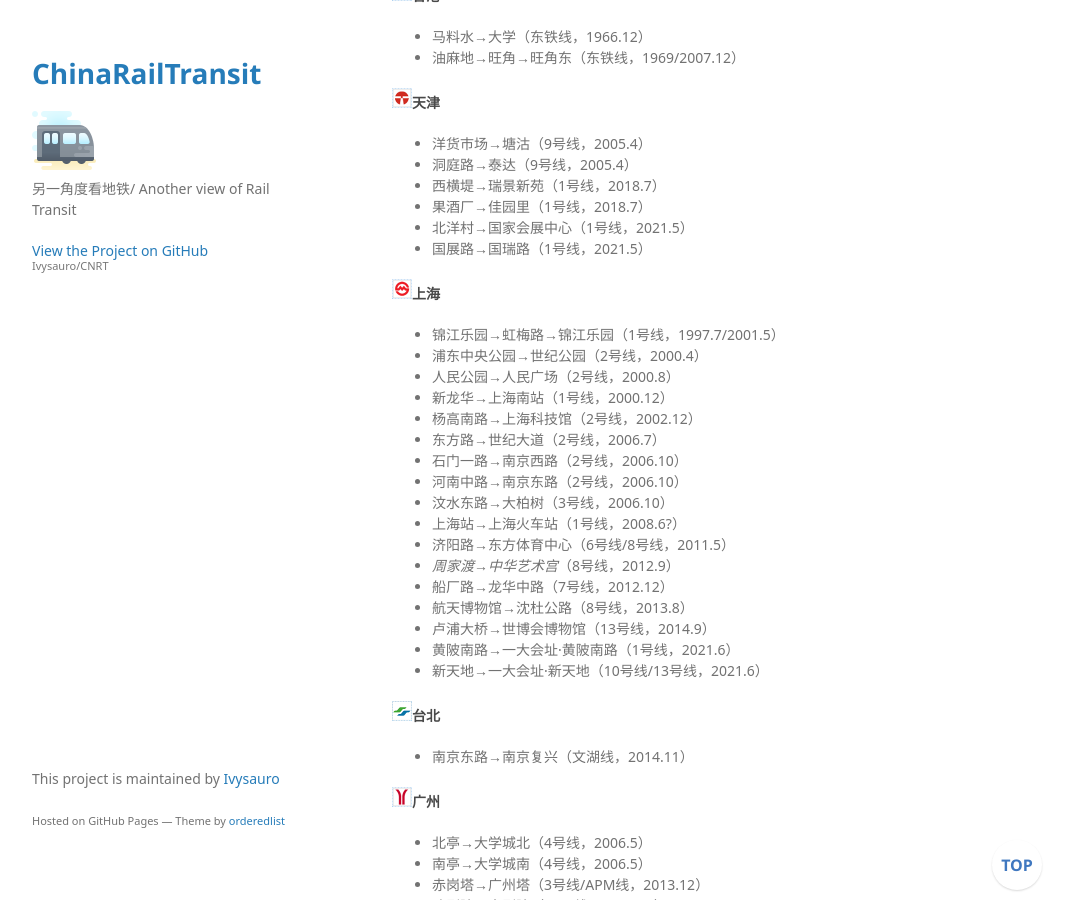
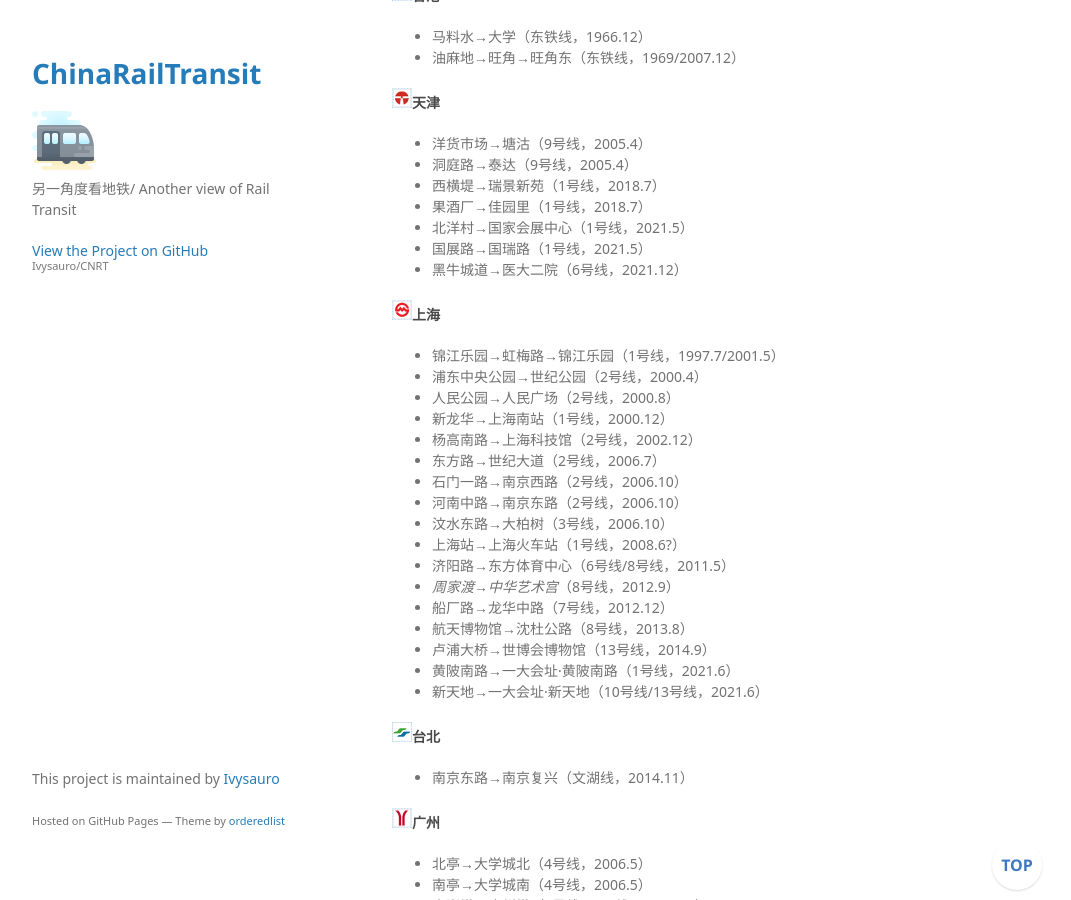
Before and after one commit to Ivysauro/CNRT, a Jekyll site: the page built from data/SpSta.md, in a window 1280 px wide and 900 px high, scrolled down 13212 px. Shown: the whole window, without its empty margins (178-1249 px from the left). Built offline with Jekyll 4.4.1, drawn with Linux system fonts in a browser that asks for light colours; some web fonts are replaced; our own code applies the rules of GitHub Pages for plain Markdown files; a script that is not in the unit is left out.

Commit message:
🍊更新天津数据

```diff
--- a/data/SpSta.md
+++ b/data/SpSta.md
@@ -550,6 +550,7 @@
 - 果酒厂→佳园里（1号线，2018.7）
 - 北洋村→国家会展中心（1号线，2021.5）
 - 国展路→国瑞路（1号线，2021.5）
+- 黑牛城道→医大二院（6号线，2021.12）
 
 #### <img src="https://raw.githubusercontent.com/Ivysauro/CNRT/master/images/city/sh.gif" width="20" hegiht="20"/>上海
 - 锦江乐园→虹梅路→锦江乐园（1号线，1997.7/2001.5）
```
